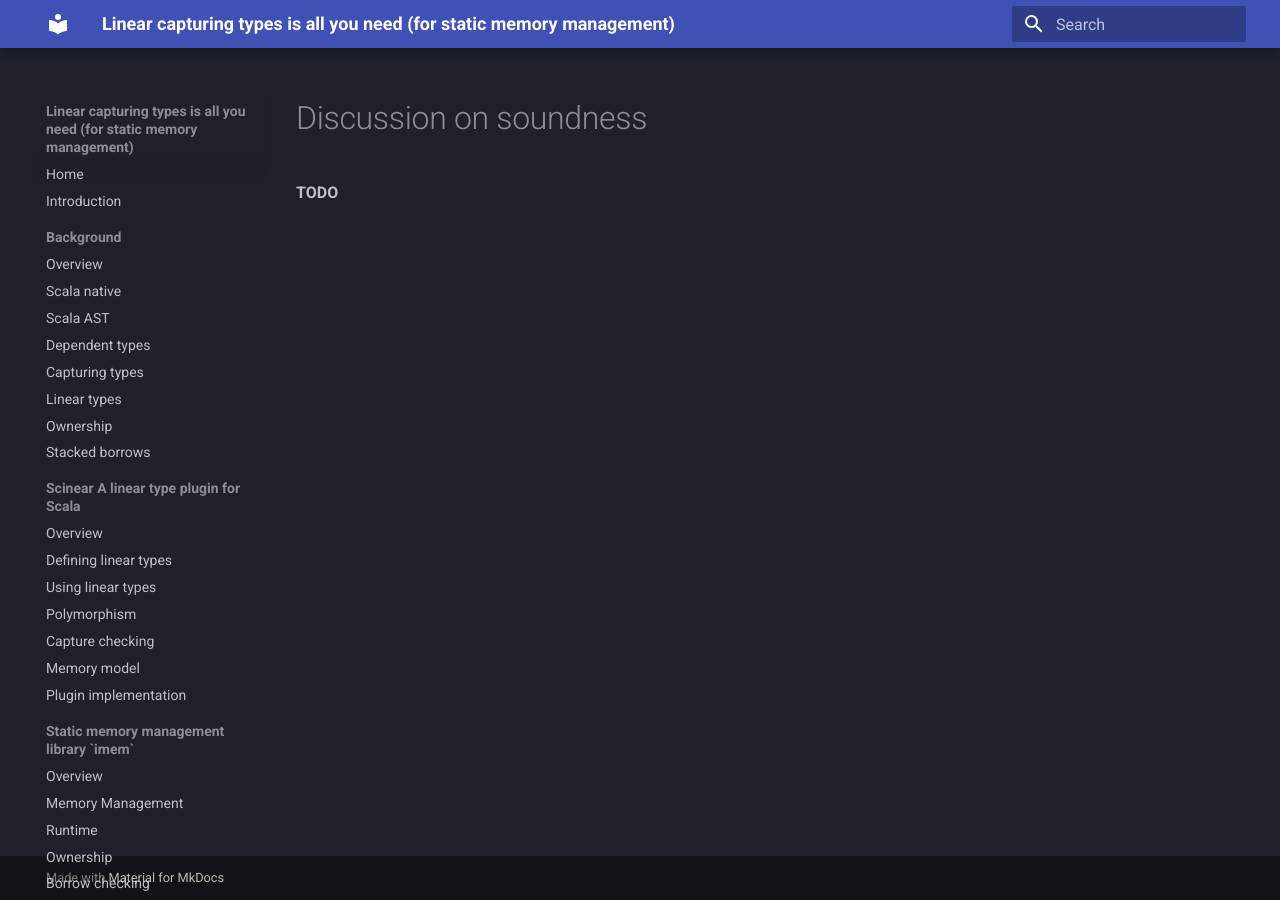
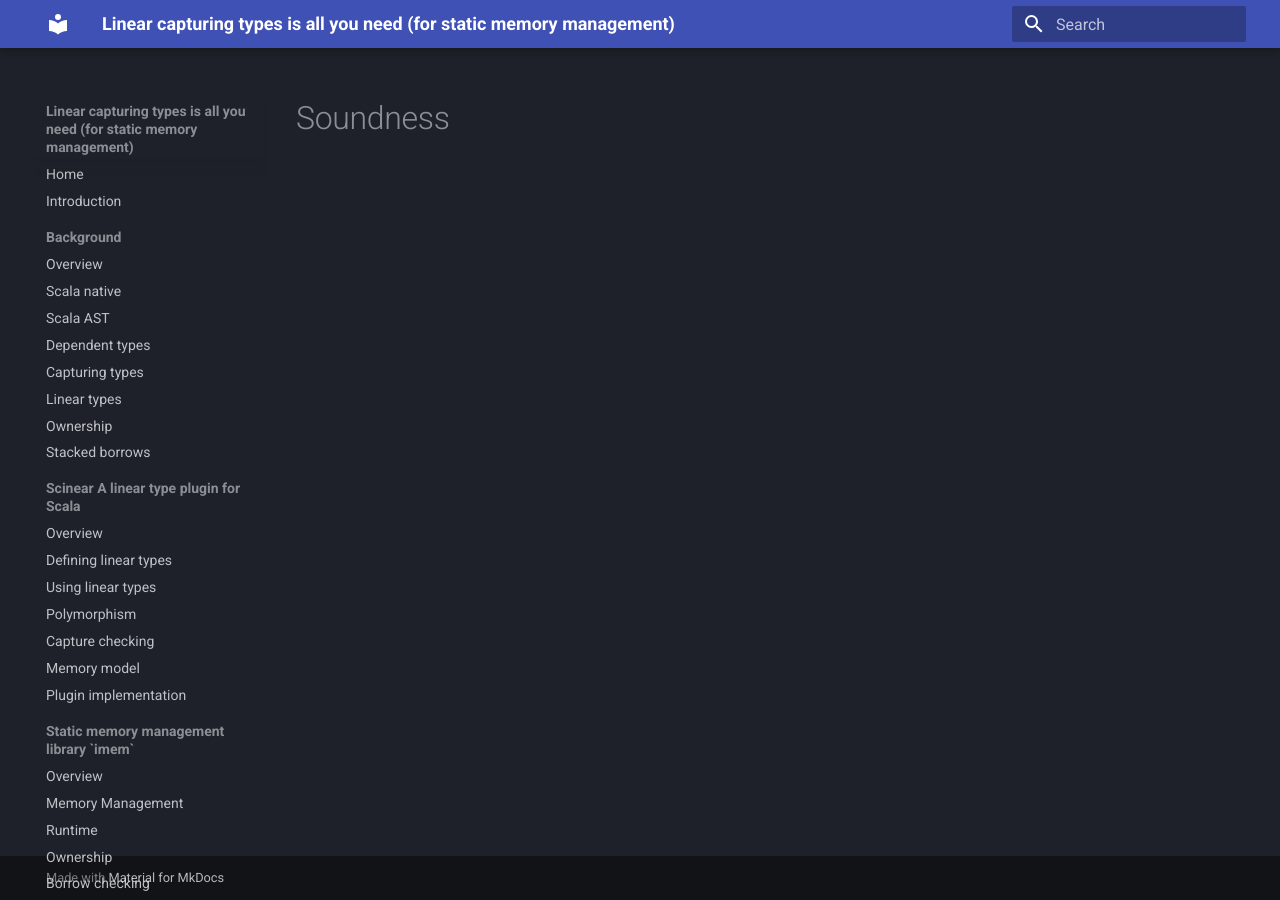
Before and after one commit to amsen20/masters-thesis, an MkDocs documentation site: the page built from docs/imem/soundness.md, in a window 1280 px wide. Built offline with MkDocs 1.6.1 and Material for MkDocs 9.7.7, drawn with Linux system fonts in a browser that asks for light colours.

```diff
--- a/docs/imem/soundness.md
+++ b/docs/imem/soundness.md
@@ -1 +1 @@
-**TODO**
+# Soundness
```
Also changed, not shown: docs/conclusion/future-works.md (+2 -0 lines).
